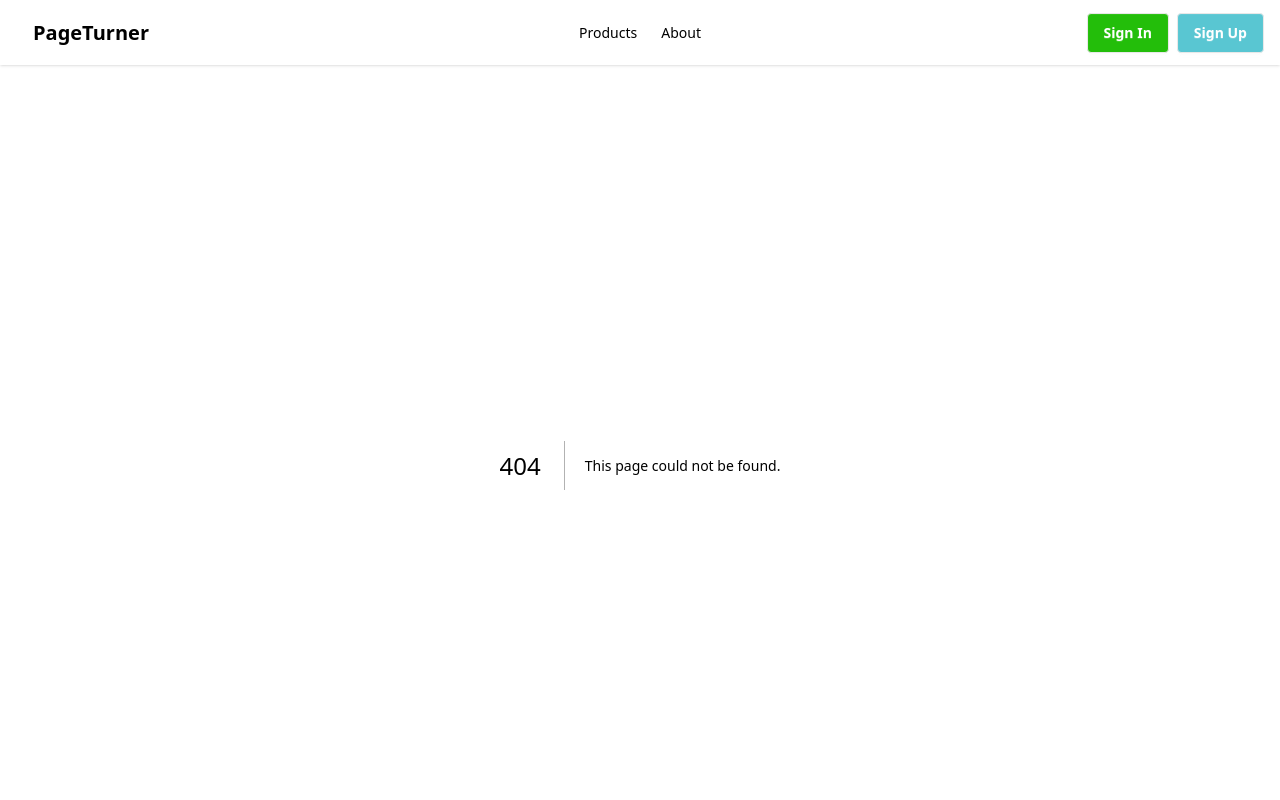
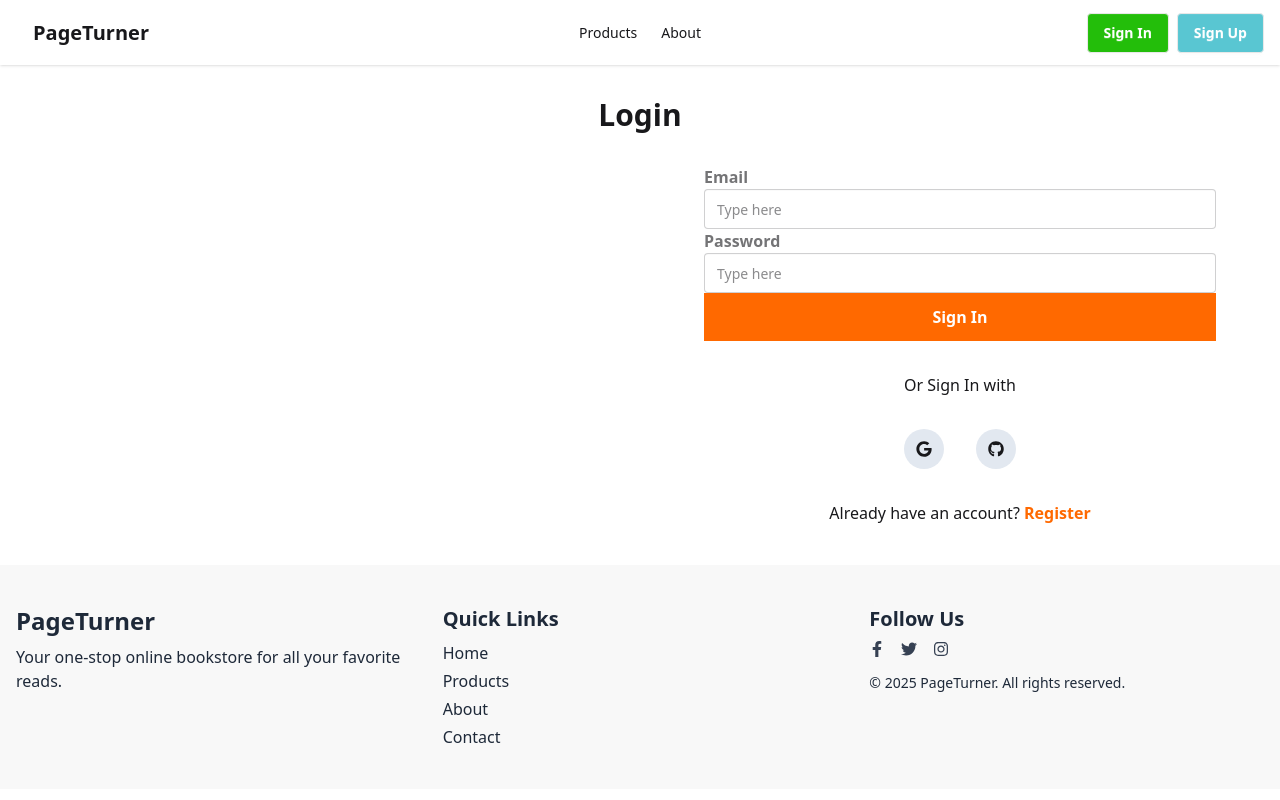
Before and after one commit to mehediakash01/next-project, a Next.js app: page /Login in a window 1280 px wide. Before the commit this address had no page. Shown: the top 800 px of the page. Built offline with nearby package versions, Linux system fonts and the light colour scheme.

Commit message:
created login,register and sociallogin page

```diff
--- /dev/null
+++ b/Component/LoginForm.jsx
@@ -0,0 +1,47 @@
+"use client";
+import React from "react";
+
+import Link from "next/link";
+
+import SocialLogin from "./SocialLogin";
+
+export default function LoginForm() {
+
+  return (
+    <form  className="w-full max-w-lg space-y-8">
+      <label className="form-control w-full">
+        <div className="label w-full">
+          <span className="label-text  font-bold">Email</span>
+        </div>
+        <input
+          type="text"
+          name="email"
+          placeholder="Type here"
+          className="input input-bordered w-full"
+        />
+      </label>
+      <label className="form-control w-full">
+        <div className="label w-full">
+          <span className="label-text font-bold">Password</span>
+        </div>
+        <input
+          type="password"
+          name="password"
+          placeholder="Type here"
+          className="input input-bordered w-full"
+        />
+      </label>
+      <button className="w-full h-12 bg-orange-500 text-white font-bold">
+        Sign In
+      </button>
+      <p className="text-center">Or Sign In with</p>
+      <SocialLogin />
+      <p className="text-center">
+        Already have an account?{" "}
+        <Link href="/register" className="text-orange-500 font-bold">
+          Register
+        </Link>
+      </p>
+    </form>
+  );
+}
--- a/Component/Navbar.jsx
+++ b/Component/Navbar.jsx
@@ -37,7 +37,7 @@
             </li>
             <li>
               <Link
-                href="/login"
+                href="/Login"
                 className="btn w-full text-white"
                 style={{ backgroundColor: "#23BE0A" }}
               >
@@ -46,7 +46,7 @@
             </li>
             <li>
               <Link
-                href="/signup"
+                href="/register"
                 className="btn w-full text-white"
                 style={{ backgroundColor: "#59C6D2" }}
               >
@@ -77,14 +77,14 @@
       {/* Right / User Actions */}
       <div className="navbar-end hidden lg:flex space-x-2">
         <Link
-          href="/login"
+          href="/Login"
           className="btn text-white"
           style={{ backgroundColor: "#23BE0A" }}
         >
           Sign In
         </Link>
         <Link
-          href="/signup"
+          href="/register"
           className="btn text-white"
           style={{ backgroundColor: "#59C6D2" }}
         >
--- /dev/null
+++ b/Component/RegisterForm.jsx
@@ -0,0 +1,65 @@
+"use client";
+import React from "react";
+import Link from "next/link";
+import SocialLogin from "./SocialLogin";
+;
+
+export default function RegisterForm() {
+  const handleSubmit = async (e)=>{
+    const form = e.target;
+    const name =  form.name.value;
+    const email =  form.email.value;
+    const password =  form.password.value;
+    console.log({name,email,password});
+
+  }
+
+  return (
+    <form onSubmit={handleSubmit} className="w-full max-w-lg space-y-8">
+      <label className="form-control w-full">
+        <div className="label w-full">
+          <span className="label-text  font-bold">Name</span>
+        </div>
+        <input
+          type="text"
+          placeholder="Type here"
+          className="input input-bordered w-full"
+          name="name"
+        />
+      </label>
+      <label className="form-control w-full">
+        <div className="label w-full">
+          <span className="label-text  font-bold">Email</span>
+        </div>
+        <input
+          type="text"
+          name="email"
+          placeholder="Type here"
+          className="input input-bordered w-full"
+        />
+      </label>
+      <label className="form-control w-full">
+        <div className="label w-full">
+          <span className="label-text font-bold">Password</span>
+        </div>
+        <input
+          type="password"
+          name="password"
+          placeholder="Type here"
+          className="input input-bordered w-full"
+        />
+      </label>
+      <button className="w-full h-12 bg-orange-500 text-white font-bold">
+        Sign Up
+      </button>
+      <p className="text-center">Or Sign In with</p>
+      <SocialLogin />
+      <p className="text-center">
+        Don't Have an account?{" "}
+        <Link href="/Login" className="text-orange-500 font-bold">
+          Login
+        </Link>
+      </p>
+    </form>
+  );
+}
--- /dev/null
+++ b/Component/SocialLogin.jsx
@@ -0,0 +1,23 @@
+"use client";
+import { FaGithub } from "react-icons/fa6";
+import { FaGoogle } from "react-icons/fa";
+
+export default function SocialLogin() {
+
+  return (
+    <div className="flex justify-center gap-8">
+      <p
+
+        className="bg-slate-200 rounded-full p-3"
+      >
+        <FaGoogle type="button" />
+      </p>
+      <p
+
+        className="bg-slate-200 rounded-full p-3"
+      >
+        <FaGithub type="button" />
+      </p>
+    </div>
+  );
+}
--- /dev/null
+++ b/app/Login/page.jsx
@@ -0,0 +1,31 @@
+import LoginForm from "@/Component/LoginForm";
+import Image from "next/image";
+
+import React from "react";
+
+
+
+export default function LoginPage() {
+  return (
+    <>
+      <h1 className="text-3xl font-bold text-center my-8">Login</h1>
+      <section className="container mx-auto grid grid-cols-12">
+        {/* Left Section */}
+        <div className="col-span-12 md:col-span-6 flex justify-center items-center">
+          <image
+            className="hidden md:block"
+            src={"https://i.ibb.co.com/C3MQCJMc/login.png"}
+            width={460}
+            height={500}
+            alt={"Authentication Image"}
+          />
+        </div>
+
+        {/* Right Section */}
+        <div className="col-span-12 md:col-span-6 flex justify-center items-center">
+          <LoginForm />
+        </div>
+      </section>
+    </>
+  );
+}
--- a/app/login/page.js
+++ /dev/null
@@ -1,31 +0,0 @@
-"use client";
-
-import React from "react";
-
-const LoginPage = () => {
-  return (
-    <div className="min-h-screen flex items-center justify-center bg-base-200 px-4">
-      <div className="bg-white p-8 rounded-lg shadow-md w-full max-w-md">
-        <h2 className="text-2xl font-bold mb-6 text-center">Sign In</h2>
-
-        {/* Placeholder login button */}
-        <button
-          className="w-full py-2 px-4 text-white font-semibold rounded-lg"
-          style={{ backgroundColor: "#23BE0A" }}
-          onClick={() => alert("Login functionality coming soon!")}
-        >
-          Sign In with Google
-        </button>
-
-        <p className="mt-4 text-center text-sm text-gray-600">
-          Dont have an account?
-          <a href="/signup" className="text-[#59C6D2] font-semibold">
-            Sign Up
-          </a>
-        </p>
-      </div>
-    </div>
-  );
-};
-
-export default LoginPage;
--- /dev/null
+++ b/app/register/page.jsx
@@ -0,0 +1,32 @@
+import RegisterForm from "@/Component/RegisterForm";
+import Image from "next/image";
+
+import React from "react";
+
+
+
+export default function RegisterPage() {
+  return (
+    <>
+      <h1 className="text-3xl font-bold text-center my-8">Register</h1>
+      <section className="container mx-auto grid grid-cols-12">
+        {/* Left Section */}
+        <div className="col-span-12 md:col-span-6 flex justify-center items-center">
+          <img
+            className="hidden md:block"
+            src={"  https://i.ibb.co.com/HLy4Bf13/register.png"}
+
+            width={460}
+            height={500}
+            alt={"Authentication Image"}
+          />
+        </div>
+
+        {/* Right Section */}
+        <div className="col-span-12 md:col-span-6 flex justify-center items-center">
+          <RegisterForm />
+        </div>
+      </section>
+    </>
+  );
+}
```
